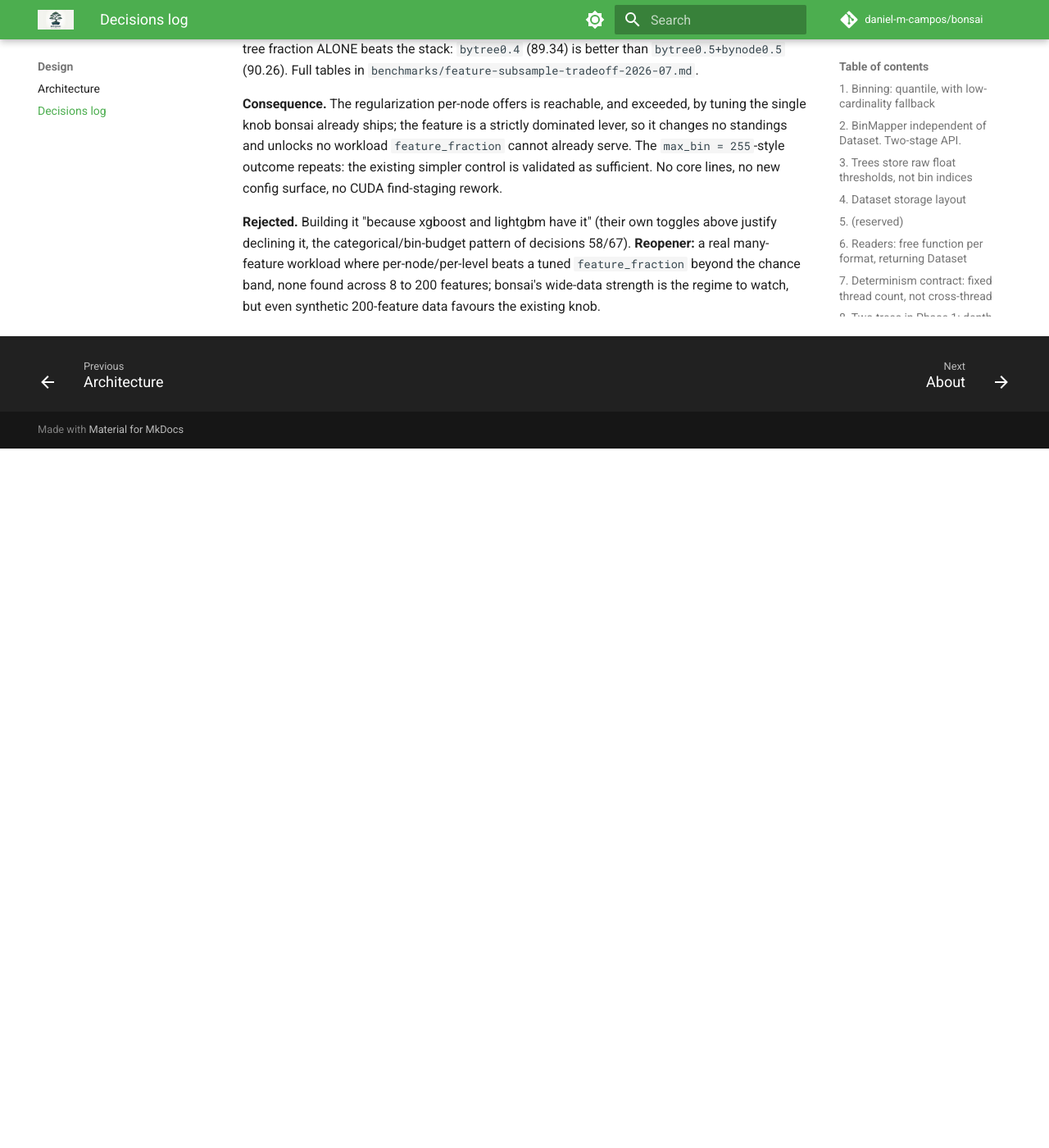
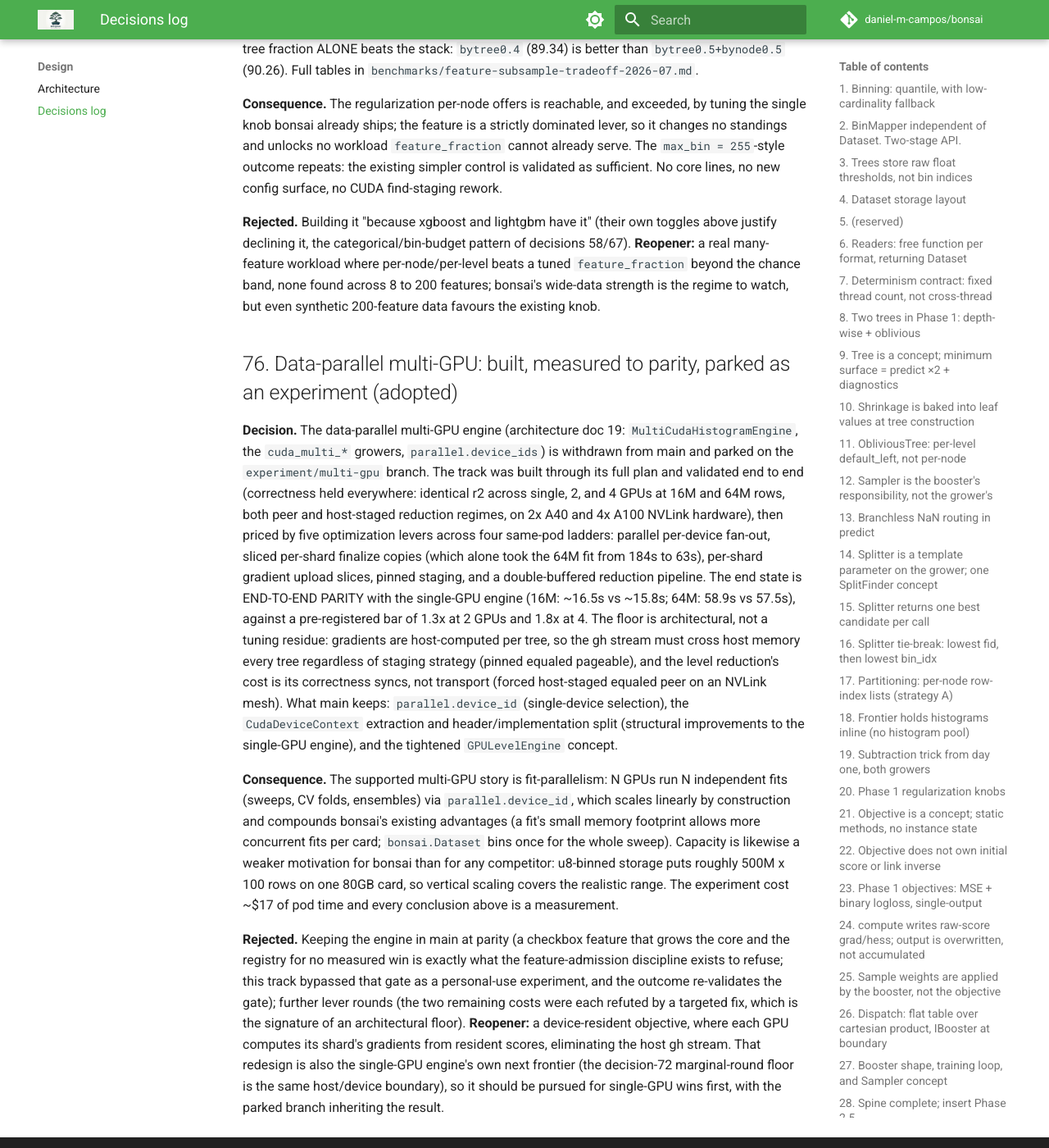
Before and after one commit to daniel-m-campos/bonsai, an MkDocs documentation site: the page built from docs/decisions.md, in a window 1280 px wide and 1400 px high, scrolled down 52306 px. Shown: the whole window at 82% size. Built offline with MkDocs 1.6.1 and Material for MkDocs 9.7.7, drawn with Linux system fonts in a browser that asks for light colours; comment, search, counter and statistics services are not loaded; before the commit the page ends 52853 px from its top, so only the background shows below that.

Commit message:
revert(cuda): withdraw the data-parallel multi-GPU engine to experiment/multi-gpu (decision 76)
Reverts the MultiCudaHistogramEngine, the cuda_multi_* registry surface, and
parallel.device_ids from main. The track was built, validated end to end on
real 2x and 4x GPU hardware, and priced by five optimization levers: the end
state is end-to-end PARITY with the single-GPU engine (16M and 64M cells),
because the floor is architectural (host-computed gradients must cross host
memory every tree; the reduction cost is its correctness syncs). A parity
feature that grows the core and registry is withdrawn per the feature-
admission discipline; the code and all levers live on experiment/multi-gpu.

Main keeps: parallel.device_id (fit-parallel sweeps, the multi-GPU story
that scales linearly), the CudaDeviceContext extraction and header split
(single-GPU structural wins), and the GPULevelEngine concept tightened to
require finalize_tree and advance_layout_only (re-added here; LevelStep
calls both).

Gates: 511/511 CPU suite (the exact pre-multi count), model_hash canon
byte-identical (serial 09dbf47353033362 / sampled ca7174cb1560221e),
format clean. Decision 76 records the full measurement arc; doc 19 status
flipped to experiment-parked with the device-resident-objective reopener.

Claude-Session: https://claude.ai/code/session_01SfgWZ7ftZV7aJJh87NXR72

```diff
--- a/docs/decisions.md
+++ b/docs/decisions.md
@@ -1019,3 +1019,12 @@ That reframed the question from kernel speed to the whole **accuracy-vs-time fro
 **Consequence.** The regularization per-node offers is reachable, and exceeded, by tuning the single knob bonsai already ships; the feature is a strictly dominated lever, so it changes no standings and unlocks no workload `feature_fraction` cannot already serve. The `max_bin = 255`-style outcome repeats: the existing simpler control is validated as sufficient. No core lines, no new config surface, no CUDA find-staging rework.
 
 **Rejected.** Building it "because xgboost and lightgbm have it" (their own toggles above justify declining it, the categorical/bin-budget pattern of decisions 58/67). **Reopener:** a real many-feature workload where per-node/per-level beats a tuned `feature_fraction` beyond the chance band, none found across 8 to 200 features; bonsai's wide-data strength is the regime to watch, but even synthetic 200-feature data favours the existing knob.
+
+
+## 76. Data-parallel multi-GPU: built, measured to parity, parked as an experiment (adopted)
+
+**Decision.** The data-parallel multi-GPU engine (architecture doc 19: `MultiCudaHistogramEngine`, the `cuda_multi_*` growers, `parallel.device_ids`) is withdrawn from main and parked on the `experiment/multi-gpu` branch. The track was built through its full plan and validated end to end (correctness held everywhere: identical r2 across single, 2, and 4 GPUs at 16M and 64M rows, both peer and host-staged reduction regimes, on 2x A40 and 4x A100 NVLink hardware), then priced by five optimization levers across four same-pod ladders: parallel per-device fan-out, sliced per-shard finalize copies (which alone took the 64M fit from 184s to 63s), per-shard gradient upload slices, pinned staging, and a double-buffered reduction pipeline. The end state is END-TO-END PARITY with the single-GPU engine (16M: ~16.5s vs ~15.8s; 64M: 58.9s vs 57.5s), against a pre-registered bar of 1.3x at 2 GPUs and 1.8x at 4. The floor is architectural, not a tuning residue: gradients are host-computed per tree, so the gh stream must cross host memory every tree regardless of staging strategy (pinned equaled pageable), and the level reduction's cost is its correctness syncs, not transport (forced host-staged equaled peer on an NVLink mesh). What main keeps: `parallel.device_id` (single-device selection), the `CudaDeviceContext` extraction and header/implementation split (structural improvements to the single-GPU engine), and the tightened `GPULevelEngine` concept.
+
+**Consequence.** The supported multi-GPU story is fit-parallelism: N GPUs run N independent fits (sweeps, CV folds, ensembles) via `parallel.device_id`, which scales linearly by construction and compounds bonsai's existing advantages (a fit's small memory footprint allows more concurrent fits per card; `bonsai.Dataset` bins once for the whole sweep). Capacity is likewise a weaker motivation for bonsai than for any competitor: u8-binned storage puts roughly 500M x 100 rows on one 80GB card, so vertical scaling covers the realistic range. The experiment cost ~$17 of pod time and every conclusion above is a measurement.
+
+**Rejected.** Keeping the engine in main at parity (a checkbox feature that grows the core and the registry for no measured win is exactly what the feature-admission discipline exists to refuse; this track bypassed that gate as a personal-use experiment, and the outcome re-validates the gate); further lever rounds (the two remaining costs were each refuted by a targeted fix, which is the signature of an architectural floor). **Reopener:** a device-resident objective, where each GPU computes its shard's gradients from resident scores, eliminating the host gh stream. That redesign is also the single-GPU engine's own next frontier (the decision-72 marginal-round floor is the same host/device boundary), so it should be pursued for single-GPU wins first, with the parked branch inheriting the result.
```
Also changed, not shown: docs/architecture/19-multi-gpu.md (+1 -1 lines), 1 other file.
